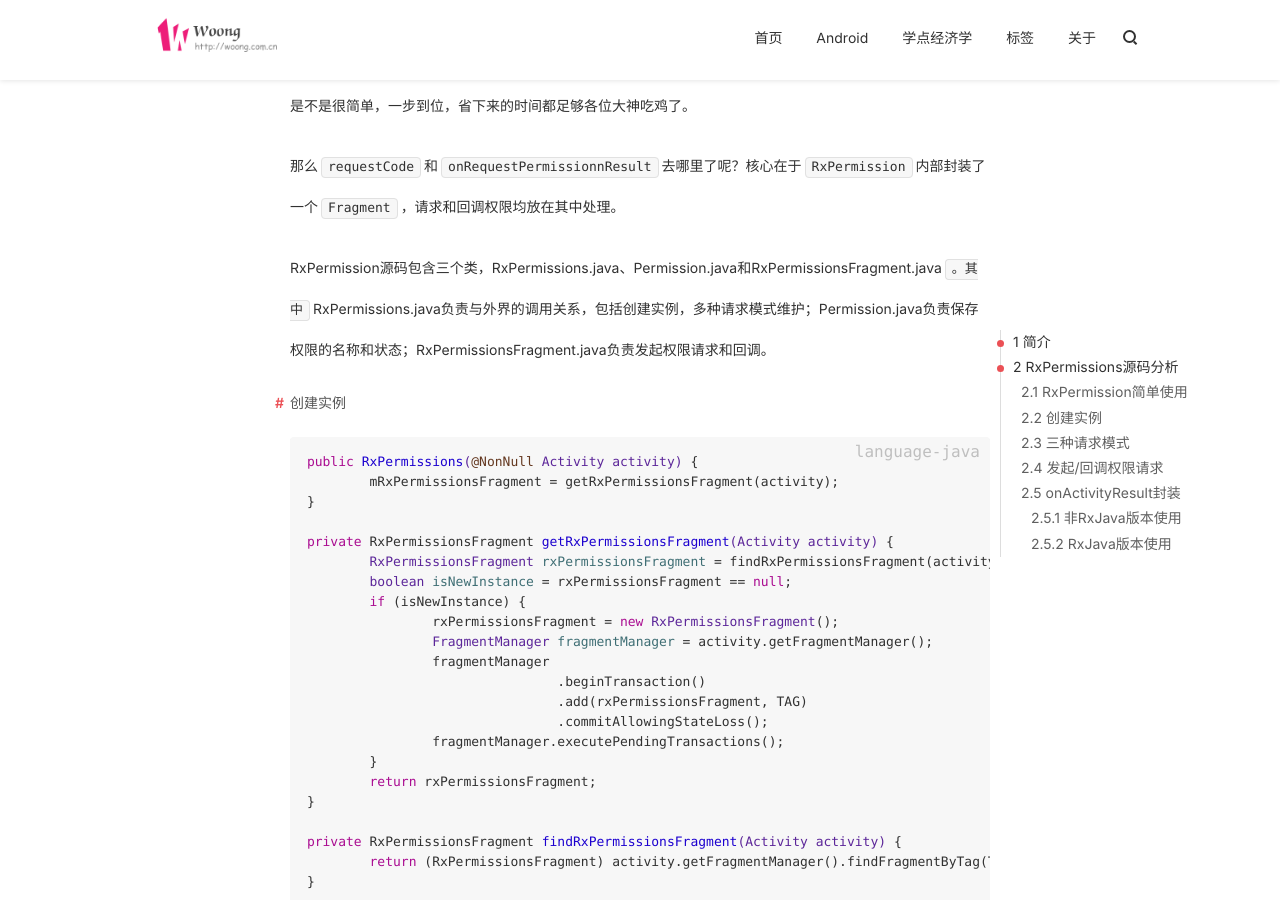
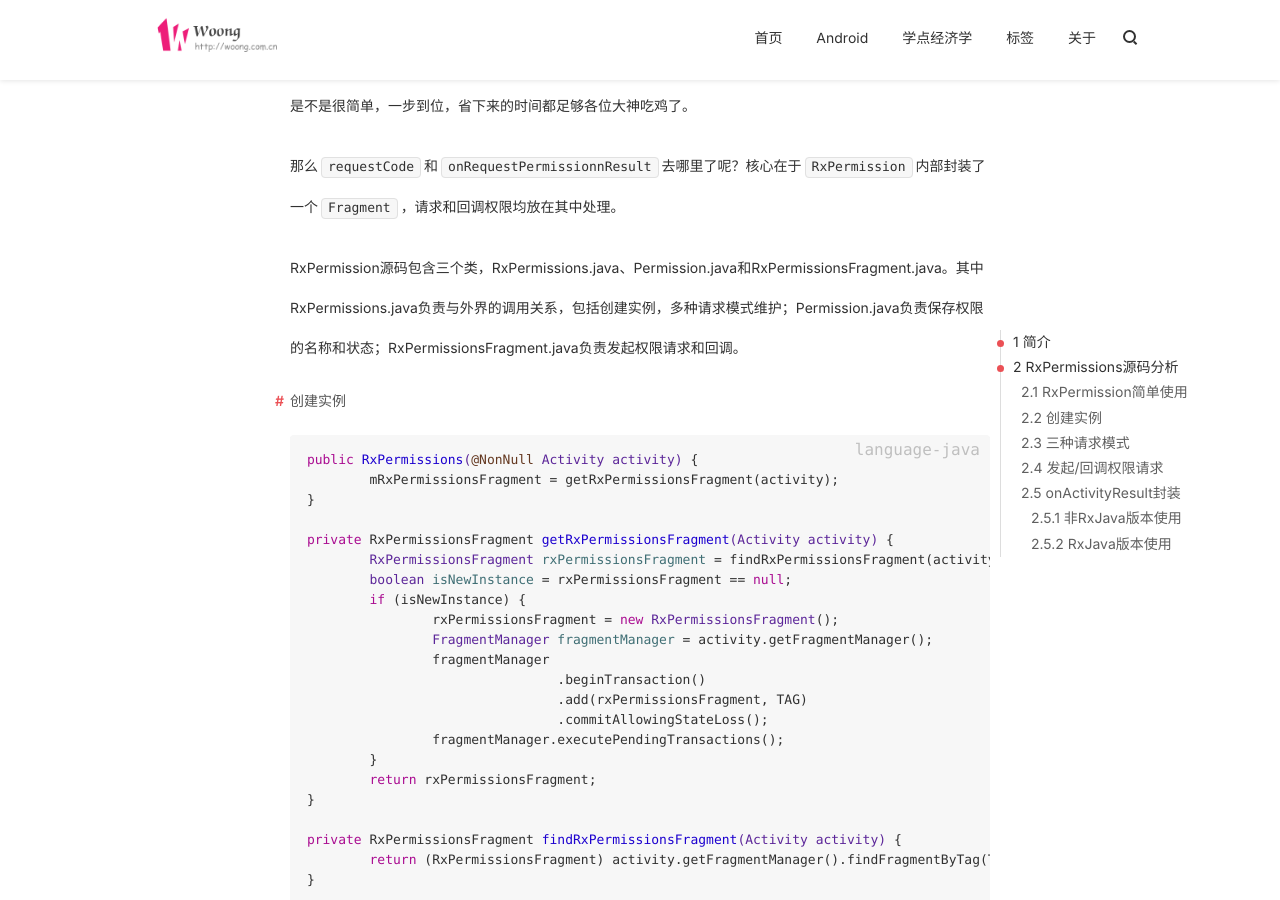
Before and after one commit to j1406493495/j1406493495.github.io, a Jekyll site: the page built from _posts/android/2018-03-04-RxPermissions源码引发的血案——onActivityResult封装.md, in a window 1280 px wide and 900 px high, scrolled down 1551 px. Built offline with Jekyll 4.4.1, drawn with Linux system fonts in a browser that asks for light colours; nearby versions of some CDN libraries; comment, search, counter and statistics services are not loaded.

Commit message:
[Bug XXXX] update article Cause: None Solution: None Fixed Version: None Branch: None

````diff
--- a/_posts/android/2018-03-04-RxPermissions源码引发的血案——onActivityResult封装.md
+++ b/_posts/android/2018-03-04-RxPermissions源码引发的血案——onActivityResult封装.md
@@ -56,7 +56,7 @@ new RxPermissions(MainActivity.this)
 
 那么```requestCode```和```onRequestPermissionnResult```去哪里了呢？核心在于```RxPermission```内部封装了一个```Fragment```，请求和回调权限均放在其中处理。
 
-RxPermission源码包含三个类，RxPermissions.java、Permission.java和RxPermissionsFragment.java```。其中```RxPermissions.java负责与外界的调用关系，包括创建实例，多种请求模式维护；Permission.java负责保存权限的名称和状态；RxPermissionsFragment.java负责发起权限请求和回调。
+RxPermission源码包含三个类，RxPermissions.java、Permission.java和RxPermissionsFragment.java。其中RxPermissions.java负责与外界的调用关系，包括创建实例，多种请求模式维护；Permission.java负责保存权限的名称和状态；RxPermissionsFragment.java负责发起权限请求和回调。
 
 ##### 创建实例
 
@@ -294,6 +294,8 @@ void onRequestPermissionsResult(String permissions[], int[] grantResults, boolea
 
 上述两段代码即为Fragment中发起权限请求和请求回调的方法，第12～14行可看出权限请求回调后依次发送onNext和onComplete事件发送给下游接收者。
 
+
+
 #### onActivityResult封装
 
 仿照RxPermissions中封装Fragment发起请求的方式，对startActivityForResult和onActivityResult进行封装，即为今天我要介绍的项目[ResultCallBack](https://github.com/j1406493495/ResultBack)，Github地址：https://github.com/j1406493495/ResultBack。
````
